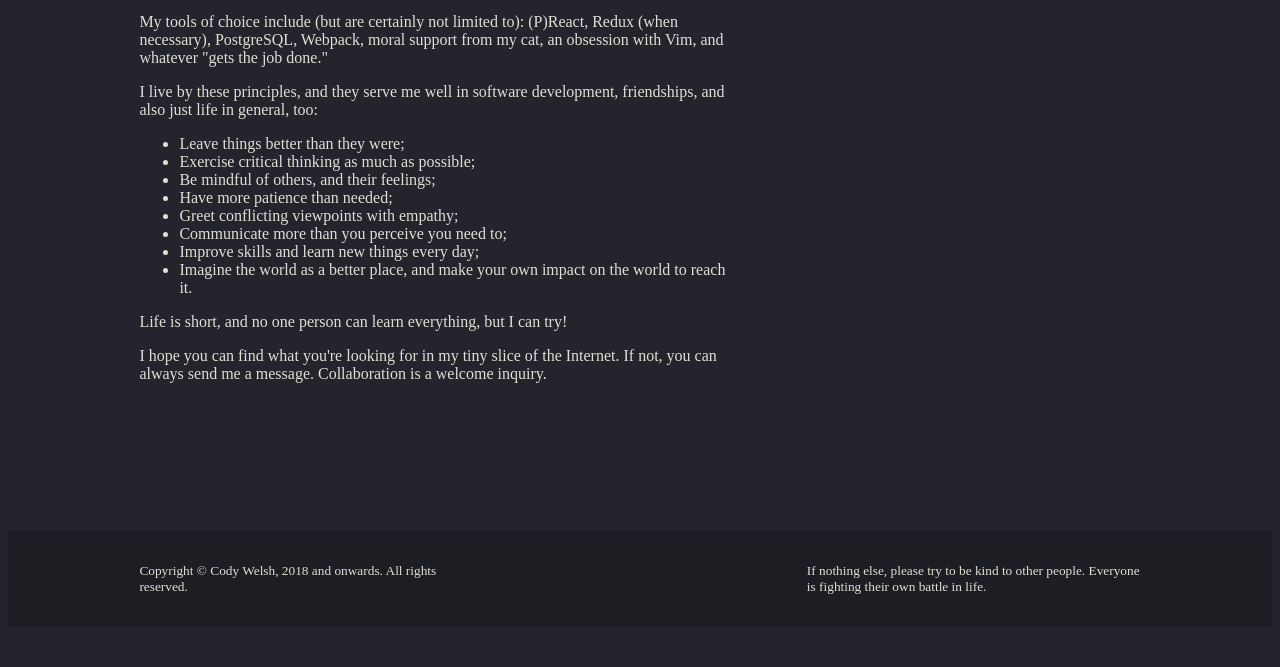
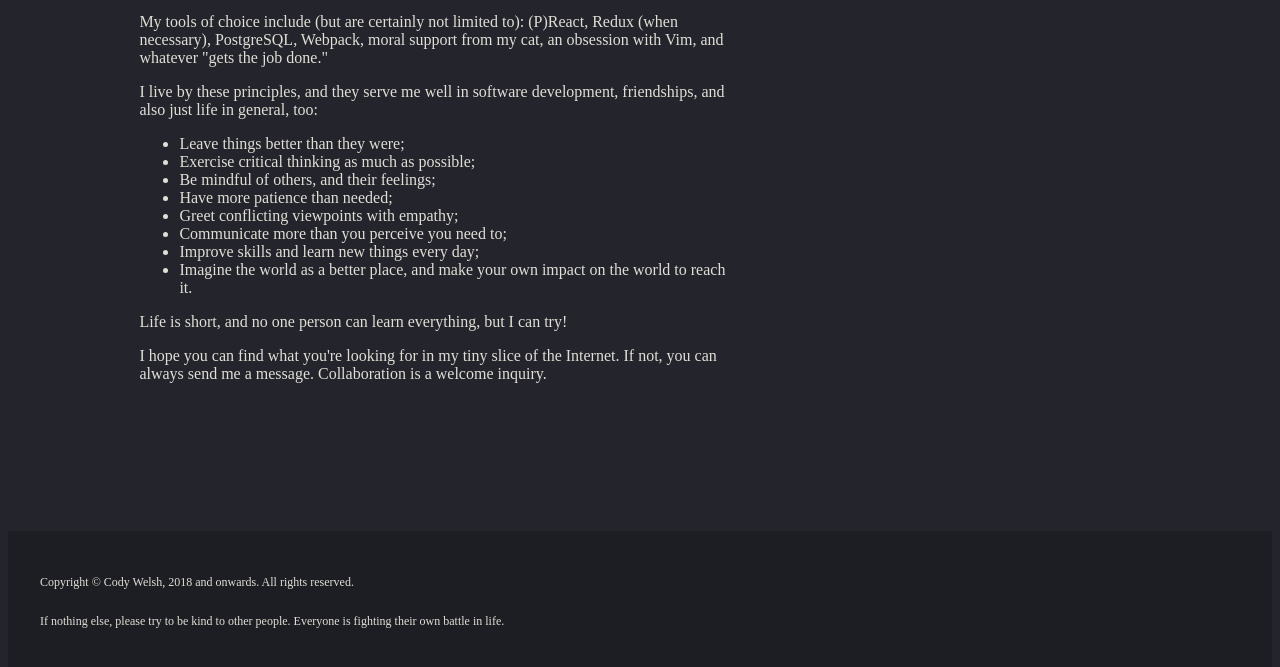
Before and after one commit to CWelshE/cwelshesite, a Gatsby site: page / in a window 1280 px wide. Shown: the part 279-946 px from the top of the page. Before the commit the page ends 914 px from the top, so only its background shows below. Built offline with nearby package versions, Linux system fonts and the light colour scheme; Gatsby itself is replaced by a stand-in of ours.

```diff
--- a/package.json
+++ b/package.json
@@ -8,14 +8,18 @@
     "emotion": "^9.2.8",
     "emotion-server": "^9.2.8",
     "gatsby": "next",
+    "gatsby-cli": "^2.4.2",
     "gatsby-plugin-emotion": "^2.0.0-rc.1",
     "gatsby-plugin-manifest": "next",
     "gatsby-plugin-offline": "next",
     "gatsby-plugin-react-helmet": "next",
+    "gatsby-source-filesystem": "^2.0.1",
+    "gatsby-transformer-remark": "^2.1.11",
     "react": "^16.4.2",
     "react-dom": "^16.4.2",
     "react-emotion": "^9.2.8",
-    "react-helmet": "^5.2.0"
+    "react-helmet": "^5.2.0",
+    "typeface-roboto-slab": "0.0.54"
   },
   "keywords": [
     "gatsby"
--- a/src/components/footer.js
+++ b/src/components/footer.js
@@ -3,38 +3,26 @@
 import text from '../constants/text';
 
 const StyledFooter = styled('footer')`
-  font-size: smaller;
+  font-size: 0.75rem;
   background: rgba(0, 0, 0, 0.2);
-  padding: 0 calc(13vw - 35px);
 `;
 
-// A grid with 3 equal columns and 3 equal rows
 const section = css`
+  display: flex;
   font-family: ${text.default.typeface};
   color: ${text.colors.primary};
-  display: grid;
-  width: 100%;
-  grid-template: 1fr 1fr 1fr / 1fr 1fr 1fr;
-  > span {
-    margin: auto 0;
-  }
-  > span:first-of-type {
-    grid-area: 2 / 1 / 3 / 2;
-  }
-  > span:last-of-type {
-    grid-area: 2 / 3 / 3 / 4;
-  }
+  flex-wrap: wrap;
+  max-width: 600px;
+  padding: 2rem;
 `;
 
 const FooterSection = (
   <div className={section}>
-    <span>
-      Copyright &copy; Cody Welsh, 2018 and onwards. All rights reserved.
-    </span>
-    <span>
+    <p>Copyright &copy; Cody Welsh, 2018 and onwards. All rights reserved.</p>
+    <p>
       If nothing else, please try to be kind to other people. Everyone is
       fighting their own battle in life.
-    </span>
+    </p>
   </div>
 );
 
```
Also changed, not shown: 1 other file.
